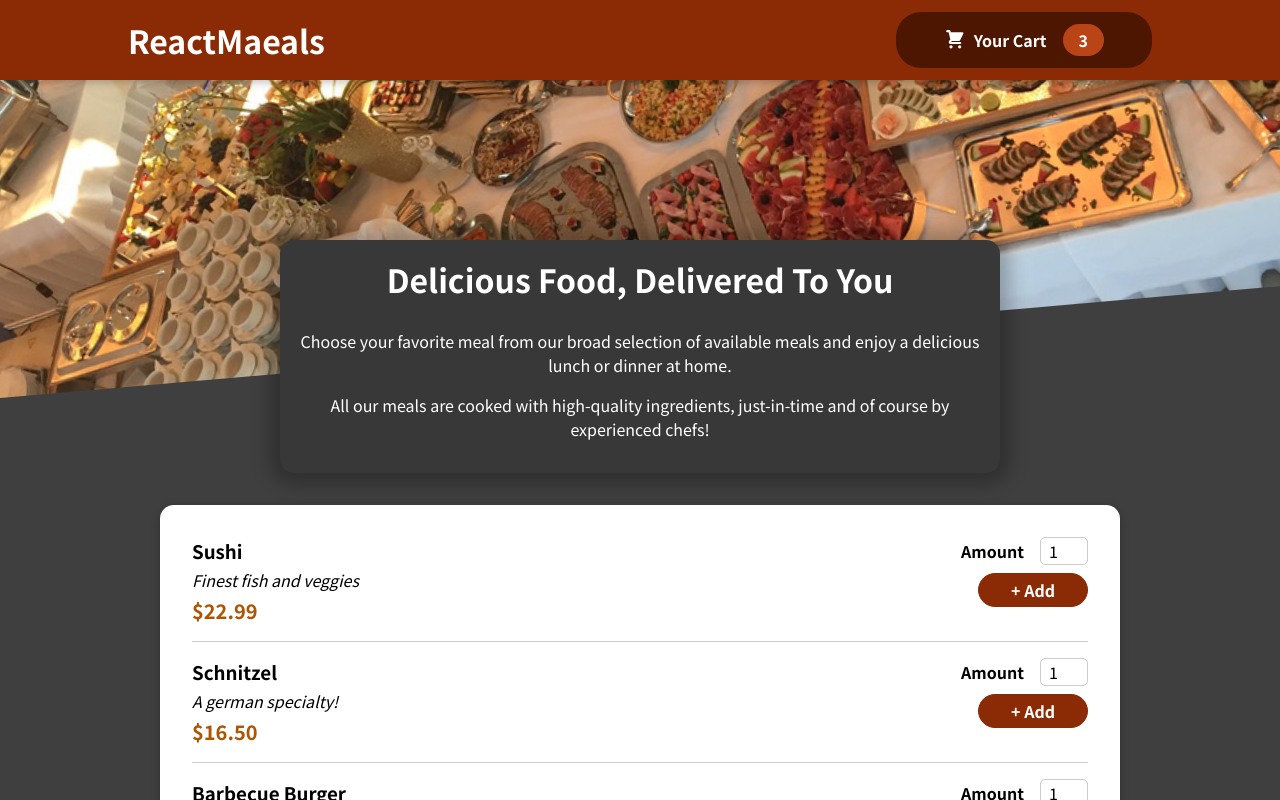
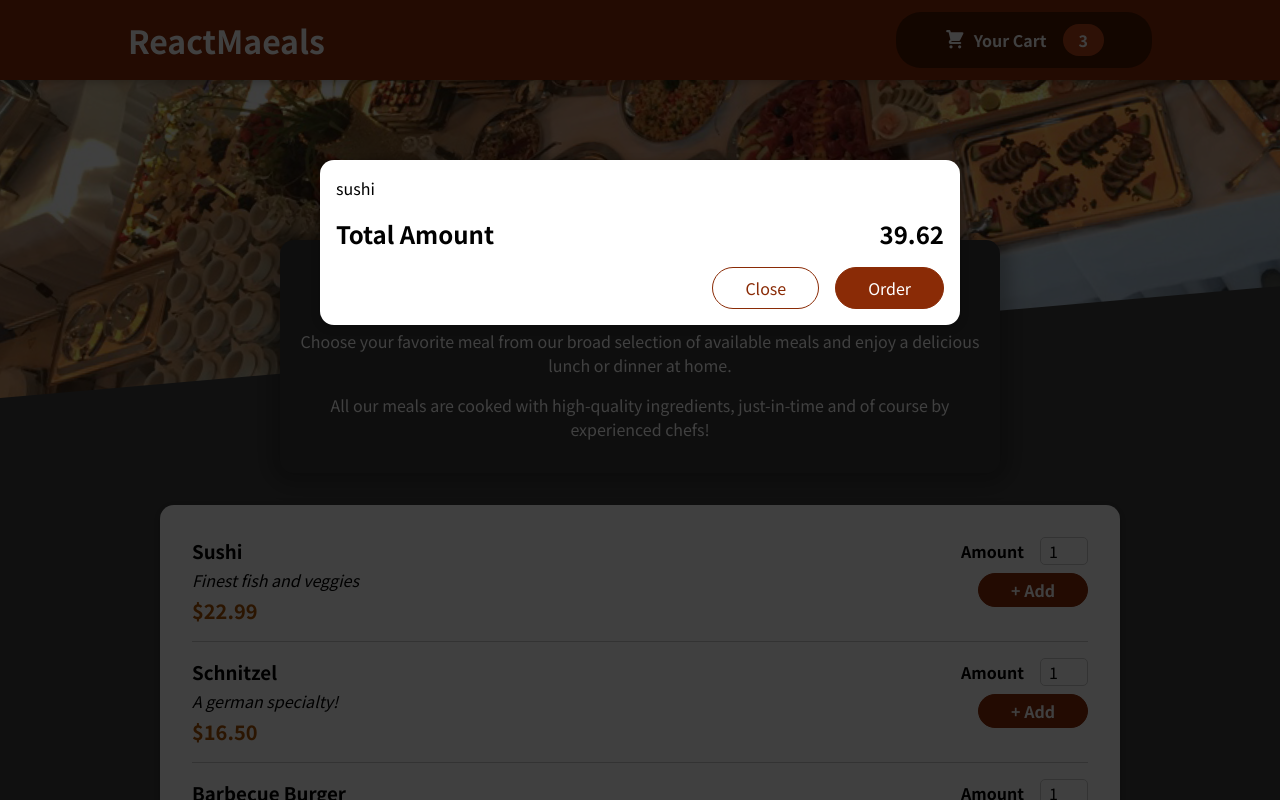
Before and after one commit to Ogaga01/React-Course, a JavaScript app in the folder p/01-starting-project/: page / in a window 1280 px wide. Shown: the top 800 px of the page. Built offline with nearby package versions, Linux system fonts and the light colour scheme.

Commit message:
Add Cart items

```diff
--- a/p/01-starting-project/public/index.html
+++ b/p/01-starting-project/public/index.html
@@ -28,6 +28,7 @@
   </head>
   <body>
     <noscript>You need to enable JavaScript to run this app.</noscript>
+    <div id="overlays"></div>
     <div id="root"></div>
     <!--
       This HTML file is a template.
--- a/p/01-starting-project/src/App.js
+++ b/p/01-starting-project/src/App.js
@@ -1,9 +1,11 @@
+import Cart from "./Components/Cart/Cart";
 import Header from "./Components/Layout/Header";
 import Meals from "./Components/Meals/Meals";
 
 function App() {
   return (
     <div>
+      <Cart/>
       <Header />
       <main>
         <Meals />
--- /dev/null
+++ b/p/01-starting-project/src/Components/Cart/Cart.js
@@ -0,0 +1,28 @@
+import Modal from "../UI/Modal";
+import styles from "./Cart.module.css";
+
+const Cart = (props) => {
+  const cartItems = (
+    <ul className={styles['cart-items']}>
+      {[{ id: "c1", name: "sushi", amount: 2, price: 12.99 }].map((item) => {
+        return <li>{item.name}</li>;
+      })}
+    </ul>
+  );
+
+  return (
+    <Modal>
+      {cartItems}
+          <div className={styles.total}>
+              <span>Total Amount</span>
+              <span>39.62</span>
+      </div>
+          <div className={styles.actions}>
+              <button className={styles['button--alt']}>Close</button>
+              <button className={styles.button}>Order</button>
+      </div>
+    </Modal>
+  );
+};
+
+export default Cart;
--- /dev/null
+++ b/p/01-starting-project/src/Components/Cart/Cart.module.css
@@ -0,0 +1,46 @@
+.cart-items {
+  list-style: none;
+  margin: 0;
+  padding: 0;
+  max-height: 20rem;
+  overflow: auto;
+}
+
+.total {
+  display: flex;
+  justify-content: space-between;
+  align-items: center;
+  font-weight: bold;
+  font-size: 1.5rem;
+  margin: 1rem 0;
+}
+
+.actions {
+  text-align: right;
+}
+
+.actions button {
+  font: inherit;
+  cursor: pointer;
+  background-color: transparent;
+  border: 1px solid #8a2b06;
+  padding: 0.5rem 2rem;
+  border-radius: 25px;
+  margin-left: 1rem;
+}
+
+.actions button:hover,
+.actions button:active {
+  background-color: #5a1a01;
+  border-color: #5a1a01;
+  color: white;
+}
+
+.actions .button--alt {
+  color: #8a2b06;
+}
+
+.actions .button {
+  background-color: #8a2b06;
+  color: white;
+}
--- /dev/null
+++ b/p/01-starting-project/src/Components/UI/Modal.js
@@ -0,0 +1,29 @@
+import ReactDOM  from 'react-dom';
+import styles from './Modal.module.css'
+
+const Backdrop = (props) => {
+    return (
+        <div className={styles.backdrop}></div>
+    )
+}
+
+const ModalOverlay = (props) => {
+    return (
+        <div className={styles.modal}>
+            <div className={styles.content}>{props.children}</div>
+        </div>
+    )
+}
+
+const portalElement = document.getElementById('overlays')
+
+const Modal = (props) => {
+    return (
+        <>
+            {ReactDOM.createPortal(<Backdrop />, portalElement)}
+            {ReactDOM.createPortal(<ModalOverlay>{props.children}</ModalOverlay>, portalElement)}
+        </>
+    );
+}
+
+export default Modal;
--- /dev/null
+++ b/p/01-starting-project/src/Components/UI/Modal.module.css
@@ -0,0 +1,40 @@
+.backdrop {
+  position: fixed;
+  top: 0;
+  left: 0;
+  width: 100%;
+  height: 100vh;
+  z-index: 20;
+  background-color: rgba(0, 0, 0, 0.75);
+}
+
+.modal {
+  position: fixed;
+  top: 20vh;
+  left: 5%;
+  width: 90%;
+  background-color: white;
+  padding: 1rem;
+  border-radius: 14px;
+  box-shadow: 0 2px 8px rgba(0, 0, 0, 0.25);
+  z-index: 30;
+  animation: slide-down 300ms ease-out forwards;
+}
+
+@media (min-width: 768px) {
+  .modal {
+    width: 40rem;
+    left: calc(50% - 20rem);
+  }
+}
+
+@keyframes slide-down {
+  from {
+    opacity: 0;
+    transform: translateY(-3rem);
+  }
+  to {
+    opacity: 1;
+    transform: translateY(0);
+  }
+}
```
